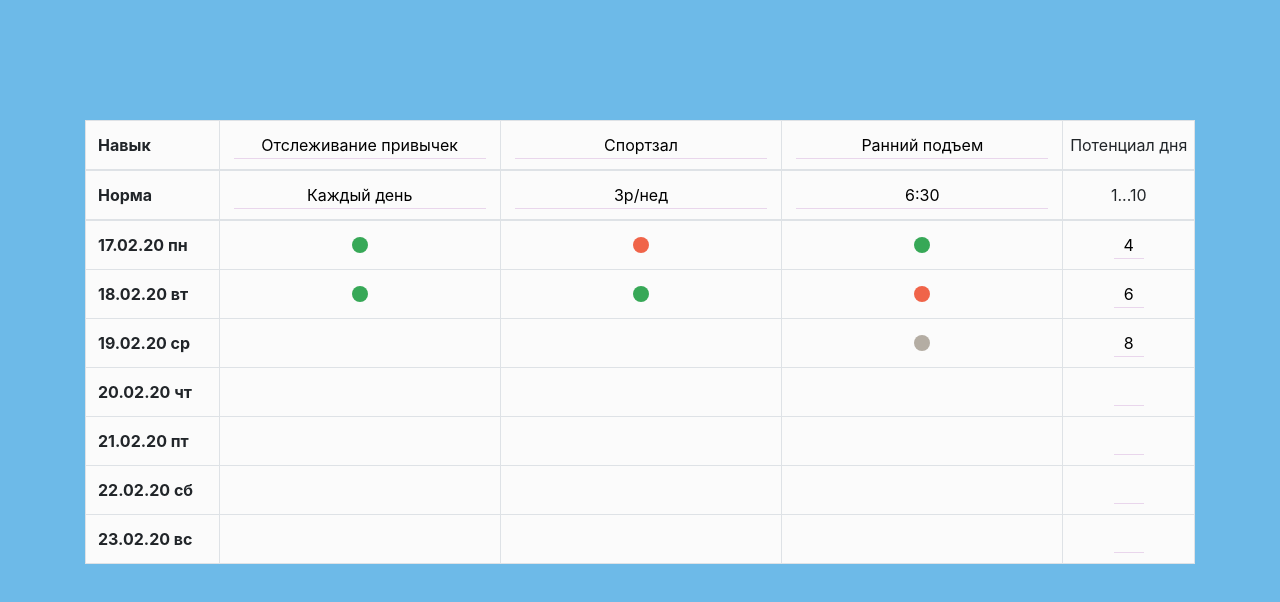
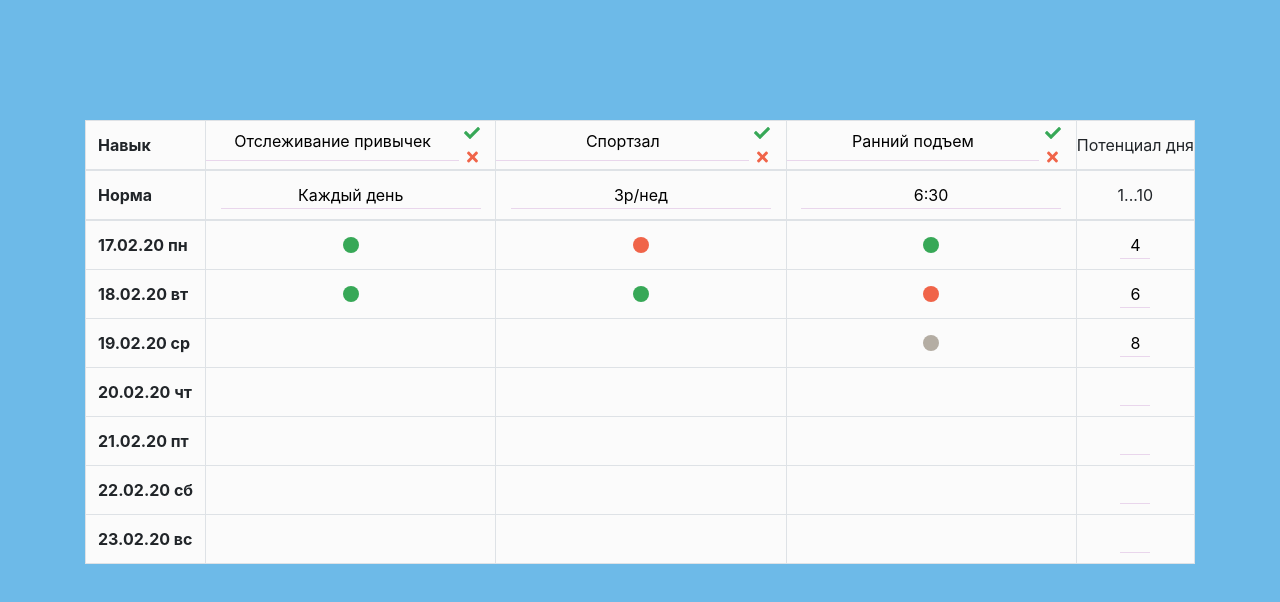
Before and after one commit to PickleDan/habits-tracker-app, a React (Create React App) app: page / in a window 1280 px wide. Shown: the top 602 px of the page. Built offline with nearby package versions, Linux system fonts and the light colour scheme.

Commit message:
add font awesome icons (check and deny habit name input)

```diff
--- a/package.json
+++ b/package.json
@@ -3,6 +3,9 @@
   "version": "0.1.0",
   "private": true,
   "dependencies": {
+    "@fortawesome/fontawesome-svg-core": "^1.2.27",
+    "@fortawesome/free-solid-svg-icons": "^5.12.1",
+    "@fortawesome/react-fontawesome": "^0.1.9",
     "@testing-library/jest-dom": "^4.2.4",
     "@testing-library/react": "^9.4.0",
     "@testing-library/user-event": "^7.2.1",
--- a/public/index.html
+++ b/public/index.html
@@ -24,7 +24,7 @@
       work correctly both with client-side routing and a non-root public URL.
       Learn how to configure a non-root public URL by running `npm run build`.
     -->
-    <title>React App</title>
+        <title>habitTracker</title>
     </head>
     <body>
         <noscript>You need to enable JavaScript to run this app.</noscript>
@@ -38,6 +38,5 @@
 
       To begin the development, run `npm start` or `yarn start`.
       To create a production bundle, use `npm run build` or `yarn build`.
-    -->
-  </body>
+    --></body>
 </html>
--- a/src/App.js
+++ b/src/App.js
@@ -1,13 +1,13 @@
 import React from "react";
-import "./App.scss";
+import "./scss/App.scss";
 import Table from "./components/Table";
 import { HABITS } from "./models/mocks/habit";
 import { DateUtils } from "./utils/date";
 import moment from "moment";
 
 function App() {
-  const weekDays = DateUtils.getWeekDays(moment());
-  return <Table habits={HABITS} weekDays={weekDays} />;
+    const weekDays = DateUtils.getWeekDays(moment());
+    return <Table habits={HABITS} weekDays={weekDays} />;
 }
 
 export default App;
--- a/src/App.scss
+++ /dev/null
@@ -1,83 +0,0 @@
-$green-mark-color: #37a857;
-$red-mark-color: #f06449;
-$neutral-mark-color: #b4ada3;
-$background-table-color: #fbfbfb;
-$input-border-color: #e9d6ec;
-
-//Remove arrows from inputs of type number
-input[type="number"]::-webkit-inner-spin-button,
-input[type="number"]::-webkit-outer-spin-button {
-  -webkit-appearance: none;
-  -moz-appearance: none;
-  appearance: none;
-  margin: 0;
-}
-
-.table-wrapper {
-  margin-top: 120px;
-  margin-left: auto;
-  .table {
-    background: $background-table-color;
-  }
-  td {
-    padding: 0;
-    text-align: center;
-    vertical-align: middle;
-  }
-
-  .status-cell {
-    .habit-status-container {
-      width: 100%;
-      height: 40px;
-      cursor: pointer;
-      position: relative;
-    }
-    %mark {
-      width: 16px;
-      height: 16px;
-      border-radius: 50%;
-      position: absolute;
-      top: 50%;
-      left: 50%;
-      transform: translate(-50%, -50%);
-    }
-    .green-mark {
-      @extend %mark;
-      background: $green-mark-color;
-    }
-    .red-mark {
-      @extend %mark;
-      background: $red-mark-color;
-    }
-    .neutral-mark {
-      @extend %mark;
-      background: $neutral-mark-color;
-    }
-  }
-
-  %input-style {
-    margin: 0;
-    border: 0;
-    border-bottom: 1px solid $input-border-color;
-    text-align: center;
-    background-color: $background-table-color;
-    &:focus {
-      outline: none;
-    }
-    &:hover {
-      cursor: pointer;
-    }
-  }
-  .day-patential-input {
-    @extend %input-style;
-    width: 30px;
-  }
-  .habit-name-input {
-    @extend %input-style;
-    width: 90%;
-  }
-  .measuring-value-input {
-    @extend %input-style;
-    width: 90%;
-  }
-}
--- a/src/components/HabitName.js
+++ /dev/null
@@ -1,20 +0,0 @@
-import React from "react";
-
-const HabitNames = ({
-  habit,
-  inputState,
-  inputHabitNameHandler,
-  habitInputOnEnterPress
-}) => {
-  return (
-    <td>
-      <input
-        className="habit-name-input"
-        value={habit.name}
-        onChange={e => inputHabitNameHandler(e, habit)}
-      ></input>
-    </td>
-  );
-};
-
-export default HabitNames;
--- a/src/components/Table.js
+++ b/src/components/Table.js
@@ -5,7 +5,7 @@ import { HabitStatus } from "./HabitStatus";
 import { Status } from "./HabitStatus";
 import cloneObject from "../utils/cloneObject";
 import replaceById from "../utils/replaceById";
-import HabitName from "./HabitName";
+import HabitName from "../components/habitName/HabitName";
 import HabitMeasure from "./HabitMeasure";
 import { Habit } from "../models/habit";
 
@@ -33,9 +33,11 @@ export default class Table extends React.Component {
         const { habits } = this.state;
 
         const oneClickCellHandler = (habit, dayName, dayPotential, e) => {
+            e.preventDefault();
             const updatedHabit = cloneObject(habit);
             if (e.type === "click") {
                 if (e.ctrlKey) {
+                    console.log("Click+ctrl");
                     updatedHabit.stats[dayName] = {
                         status: Status.NEUTRAL,
                         dayPotential
@@ -47,7 +49,6 @@ export default class Table extends React.Component {
                     };
                 }
             } else if (e.type === "contextmenu") {
-                e.preventDefault();
                 updatedHabit.stats[dayName] = {
                     status: Status.NOT_SPECIFIED,
                     dayPotential
--- /dev/null
+++ b/src/components/habitName/HabitName.js
@@ -0,0 +1,35 @@
+import React from "react";
+import { FontAwesomeIcon } from "@fortawesome/react-fontawesome";
+import { faTimes, faCheck } from "@fortawesome/free-solid-svg-icons";
+import Style from "./habitName.module.scss";
+
+const HabitNames = ({
+    habit,
+    inputState,
+    inputHabitNameHandler,
+    habitInputOnEnterPress
+}) => {
+    return (
+        <td>
+            <form className={Style.habitNameForm}>
+                <input
+                    className="habit-name-input"
+                    value={habit.name}
+                    onChange={e => inputHabitNameHandler(e, habit)}
+                ></input>
+                <div className={Style.habitNameButtons}>
+                    <FontAwesomeIcon
+                        className={Style.habitNameIconCheck}
+                        icon={faCheck}
+                    />
+                    <FontAwesomeIcon
+                        className={Style.habitNameIconDeny}
+                        icon={faTimes}
+                    />
+                </div>
+            </form>
+        </td>
+    );
+};
+
+export default HabitNames;
--- /dev/null
+++ b/src/components/habitName/habitName.module.scss
@@ -0,0 +1,16 @@
+@import "../../scss/config";
+
+.habitNameForm {
+    display: flex;
+}
+.habitNameButtons {
+    padding-right: 10px;
+
+    cursor: pointer;
+}
+.habitNameIconDeny {
+    color: $red-mark-color;
+}
+.habitNameIconCheck {
+    color: $green-mark-color;
+}
--- a/src/index.js
+++ b/src/index.js
@@ -1,7 +1,7 @@
 import React from "react";
 import ReactDOM from "react-dom";
 import "bootstrap/dist/css/bootstrap.min.css";
-import "./index.scss";
+import "./scss/index.scss";
 import App from "./App";
 import * as serviceWorker from "./serviceWorker";
 
--- /dev/null
+++ b/src/scss/App.scss
@@ -0,0 +1,80 @@
+@import "config";
+
+//Remove arrows from inputs of type number
+input[type="number"]::-webkit-inner-spin-button,
+input[type="number"]::-webkit-outer-spin-button {
+    -webkit-appearance: none;
+    -moz-appearance: none;
+    appearance: none;
+    margin: 0;
+}
+
+.table-wrapper {
+    margin-top: 120px;
+    margin-left: auto;
+    .table {
+        background: $background-table-color;
+    }
+    td {
+        padding: 0;
+        text-align: center;
+        vertical-align: middle;
+    }
+
+    .status-cell {
+        .habit-status-container {
+            width: 100%;
+            height: 40px;
+            cursor: pointer;
+            position: relative;
+        }
+        %mark {
+            width: 16px;
+            height: 16px;
+            border-radius: 50%;
+            position: absolute;
+            top: 50%;
+            left: 50%;
+            transform: translate(-50%, -50%);
+        }
+        .green-mark {
+            @extend %mark;
+            background: $green-mark-color;
+        }
+        .red-mark {
+            @extend %mark;
+            background: $red-mark-color;
+        }
+        .neutral-mark {
+            @extend %mark;
+            background: $neutral-mark-color;
+        }
+    }
+
+    %input-style {
+        margin: 0;
+        border: 0;
+        border-bottom: 1px solid $input-border-color;
+        text-align: center;
+        background-color: $background-table-color;
+        &:focus {
+            outline: none;
+        }
+        &:hover {
+            cursor: pointer;
+        }
+    }
+    .day-patential-input {
+        @extend %input-style;
+        width: 30px;
+    }
+    .habit-name-input {
+        @extend %input-style;
+        width: 90%;
+        height: 40px;
+    }
+    .measuring-value-input {
+        @extend %input-style;
+        width: 90%;
+    }
+}
--- /dev/null
+++ b/src/scss/_config.scss
@@ -0,0 +1,5 @@
+$green-mark-color: #37a857;
+$red-mark-color: #f06449;
+$neutral-mark-color: #b4ada3;
+$background-table-color: #fbfbfb;
+$input-border-color: #e9d6ec;
```
Also changed, not shown: src/scss/index.scss (renamed from src/index.scss), 1 other file (tests, documents, lock files or other folders). Lines whose indentation alone changed are shown as unchanged.
